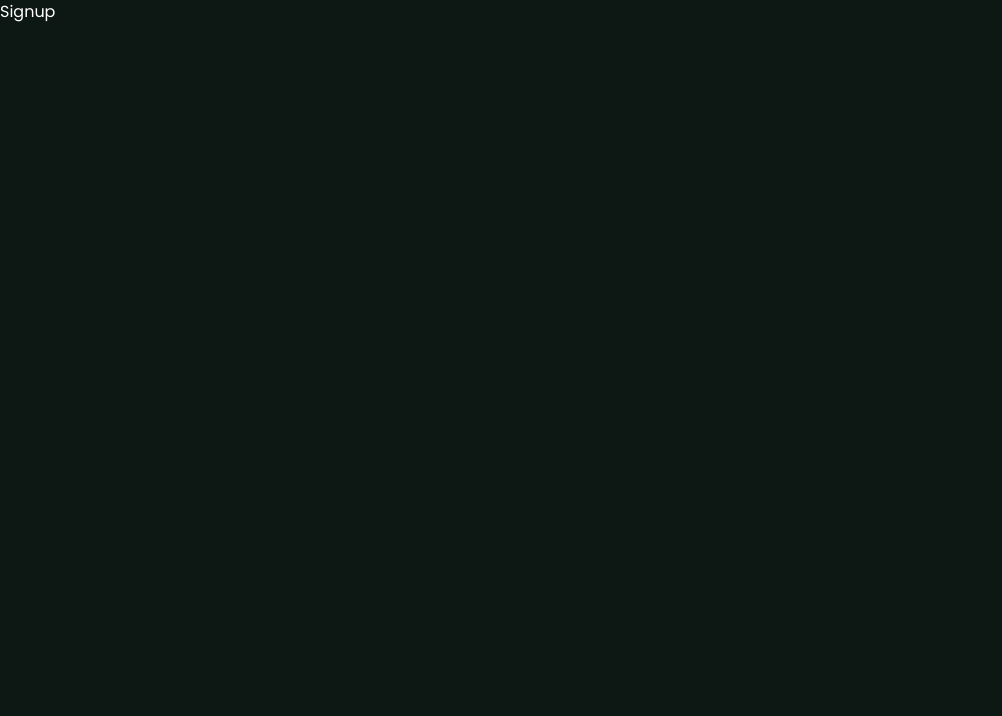
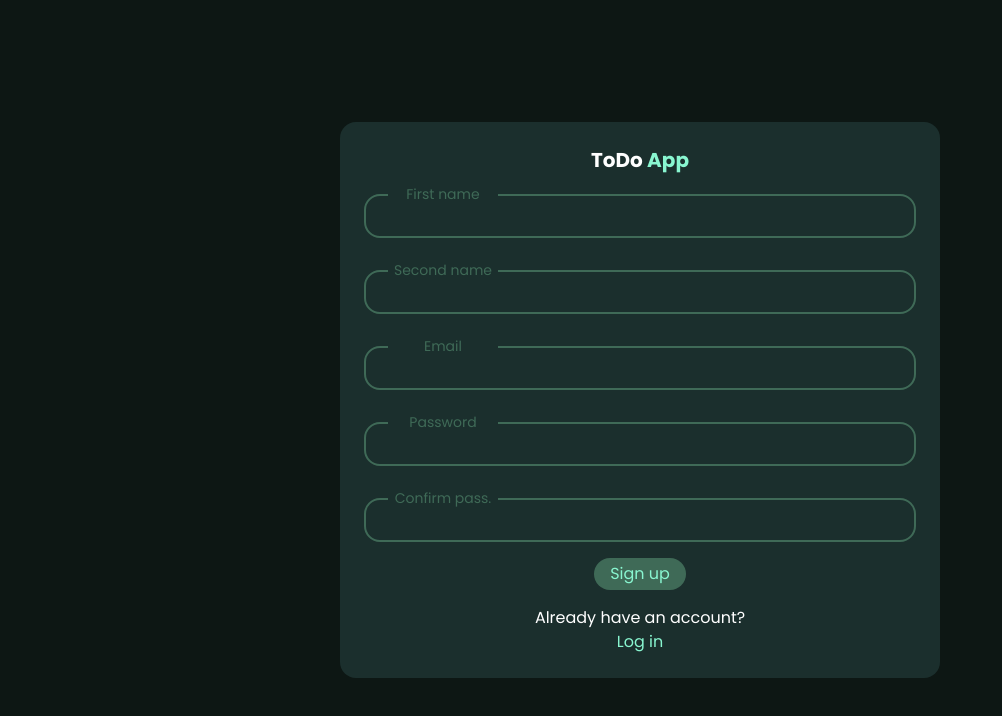
Before and after one commit to mtagizadee/todoapp, a React app: page /auth/signup in a window 1280 px wide. Shown: the whole page, without its empty margins (0-1002 px from the left). Built offline with nearby package versions, Linux system fonts and the light colour scheme.

Commit message:
sign up ui was created

```diff
--- a/package.json
+++ b/package.json
@@ -7,6 +7,7 @@
     "@testing-library/jest-dom": "^5.16.5",
     "@testing-library/react": "^13.3.0",
     "@testing-library/user-event": "^14.4.3",
+    "axios": "^0.27.2",
     "eslint-config-react-app": "^7.0.1",
     "react": "^18.2.0",
     "react-dom": "^18.2.0",
--- /dev/null
+++ b/src/components/layout/Footer.jsx
@@ -0,0 +1,11 @@
+import React from 'react';
+
+const Footer = () => {
+    return (
+        <div>
+
+        </div>
+    );
+};
+
+export default Footer;
--- /dev/null
+++ b/src/components/layout/Header.jsx
@@ -0,0 +1,11 @@
+import React from 'react';
+
+const Header = () => {
+    return (
+        <div>
+
+        </div>
+    );
+};
+
+export default Header;
--- /dev/null
+++ b/src/components/layout/index.jsx
@@ -0,0 +1,17 @@
+import React from 'react';
+import Header from "./Header";
+import Footer from "./Footer";
+
+const LayOut = ({children}) => {
+    return (
+        <div>
+            <Header/>
+            <main>
+                {children}
+            </main>
+            <Footer/>
+        </div>
+    );
+};
+
+export default LayOut;
--- a/src/components/ui/Input.jsx
+++ b/src/components/ui/Input.jsx
@@ -5,6 +5,7 @@ const Input = memo(({
     value,
     setValue,
     type,
+    required,
     className
 }) => {
     const onChange = useCallback((e) => {
@@ -13,10 +14,11 @@ const Input = memo(({
 
     return (
         <div className={`w-full ${className}`}>
-            <p className='bg-primary-card relative text-primary-border text-sm relative top-2.5 left-6 max-w-[100px] flex justify-center'> {label} </p>
+            <p className='bg-primary-card relative text-primary-border text-sm relative top-2.5 left-6 max-w-[110px] flex justify-center'> {label} </p>
             <input
                 type={type}
                 value={value}
+                required={required}
                 onChange={onChange}
             />
         </div>
--- a/src/css/_base.css
+++ b/src/css/_base.css
@@ -10,7 +10,15 @@
     }
 
     form {
-        @apply bg-primary-card p-6 flex flex-col items-center w-full max-w-[300px] m-3 rounded-2xl;
+        @apply bg-primary-card p-6 flex flex-col items-center w-full max-w-[600px] m-3 rounded-2xl;
+    }
+
+    form > button {
+        @apply my-4;
+    }
+
+    form > .form-link {
+        @apply flex flex-col items-center;
     }
 
     input {
--- a/src/pages/auth/Login.jsx
+++ b/src/pages/auth/Login.jsx
@@ -14,8 +14,9 @@ const Login = () => {
                 <Input
                     value={email}
                     setValue={setEmail}
-                    type='text'
+                    type='email'
                     label='Email'
+                    required={true}
                     className='my-3'
                 />
                 <Input
@@ -23,10 +24,11 @@ const Login = () => {
                     setValue={setPassword}
                     type='password'
                     label='Password'
+                    required={true}
                 />
-                <button className='my-6'> Log in </button>
-                <div className='center-content flex-col'>
-                    <p> Already have an account? </p>
+                <button> Log in </button>
+                <div className='form-link'>
+                    <p> Don't have an account? </p>
                     <NavLink to='/auth/signup' className='link'> Sign up </NavLink>
                 </div>
             </form>
--- a/src/pages/auth/Signup.jsx
+++ b/src/pages/auth/Signup.jsx
@@ -1,9 +1,62 @@
-import React from 'react';
+import React, {useState} from 'react';
+import Logo from "../../components/Logo";
+import Input from "../../components/ui/Input";
+import {NavLink} from "react-router-dom";
 
 const Signup = () => {
+    const [firstName, setFirstName] = useState('');
+    const [secondName, setSecondName] = useState('');
+    const [email, setEmail] = useState('');
+    const [password, setPassword] = useState('');
+    const [confirmedPassword, setConfirmedPassword] = useState('');
+
     return (
-        <div>
-            Signup
+        <div className='full-screen center-content'>
+            <form>
+                <Logo clickable={false} />
+                <Input
+                    type='text'
+                    value={firstName}
+                    setValue={setFirstName}
+                    label='First name'
+                    required={true}
+                />
+                <Input
+                    type='text'
+                    value={secondName}
+                    setValue={setSecondName}
+                    label='Second name'
+                    required={true}
+                    className='my-3'
+                />
+                <Input
+                    type='email'
+                    value={email}
+                    setValue={setEmail}
+                    label='Email'
+                    required={true}
+                />
+                <Input
+                    type='password'
+                    value={password}
+                    setValue={setPassword}
+                    label='Password'
+                    required={true}
+                    className='my-3'
+                />
+                <Input
+                    type='password'
+                    value={confirmedPassword}
+                    setValue={setConfirmedPassword}
+                    label='Confirm pass.'
+                    required={true}
+                />
+                <button> Sign up </button>
+                <div className='form-link'>
+                    <p> Already have an account? </p>
+                    <NavLink to='/auth/login' className='link'> Log in </NavLink>
+                </div>
+            </form>
         </div>
     );
 };
```
Also changed, not shown: 1 other file.
